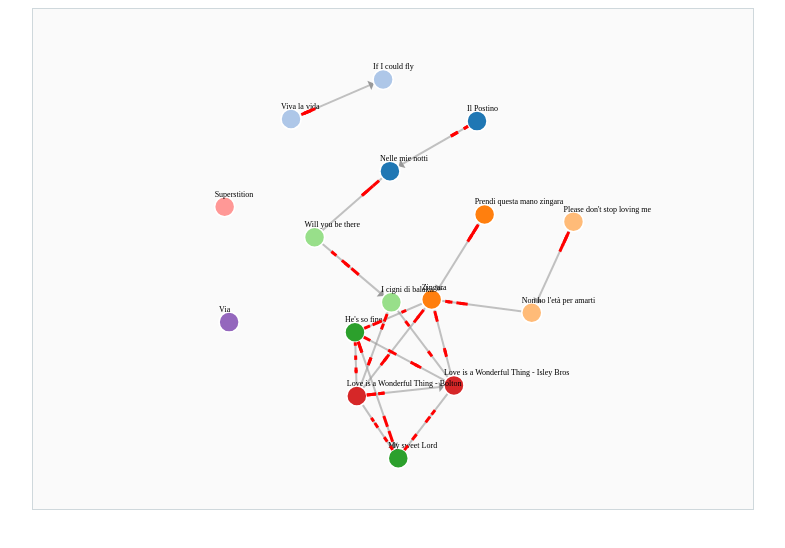
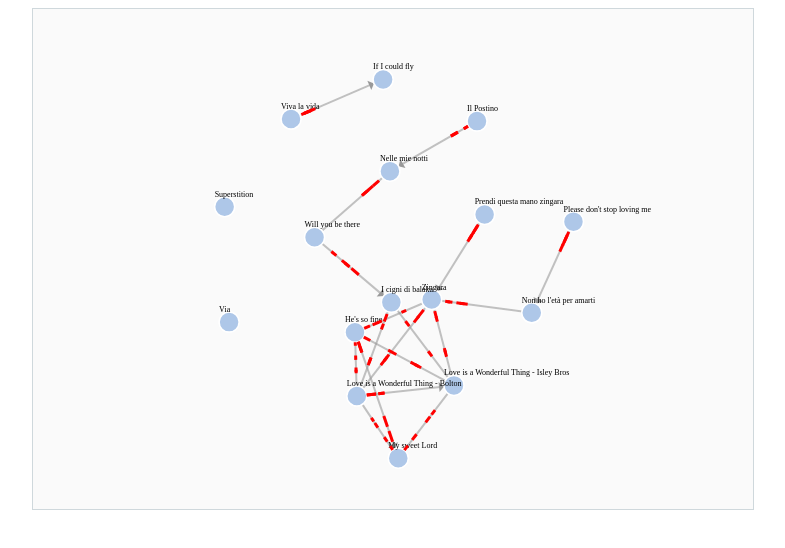
Before and after one commit to donpir/graphvislib, a website: page demo/02Plagiarism/graphvislib/demo/demo5.html in a window 1280 px wide. Shown: the whole page, without its empty margins (247-1032 px from the left). Drawn offline with Linux system fonts and the light colour scheme.

Commit message:
changed the color to the nodes in viz1

```diff
--- a/demo/02Plagiarism/graphvislib/demo/demo5.html
+++ b/demo/02Plagiarism/graphvislib/demo/demo5.html
@@ -141,6 +141,7 @@
             var svg = d3.select("#placeholderViz2").append("svg").attr("width", 720).attr("height", 500);
             var myGraph = SimilarityGraphViz(new SingleEdgeGraphBehaviour());
             myGraph(graphModel, svg);
+            d3.selectAll("circle").style("fill", "rgb(174, 199, 232)");
         };//EndFunction.
 
         ////////////////////////////////////////////////
```
